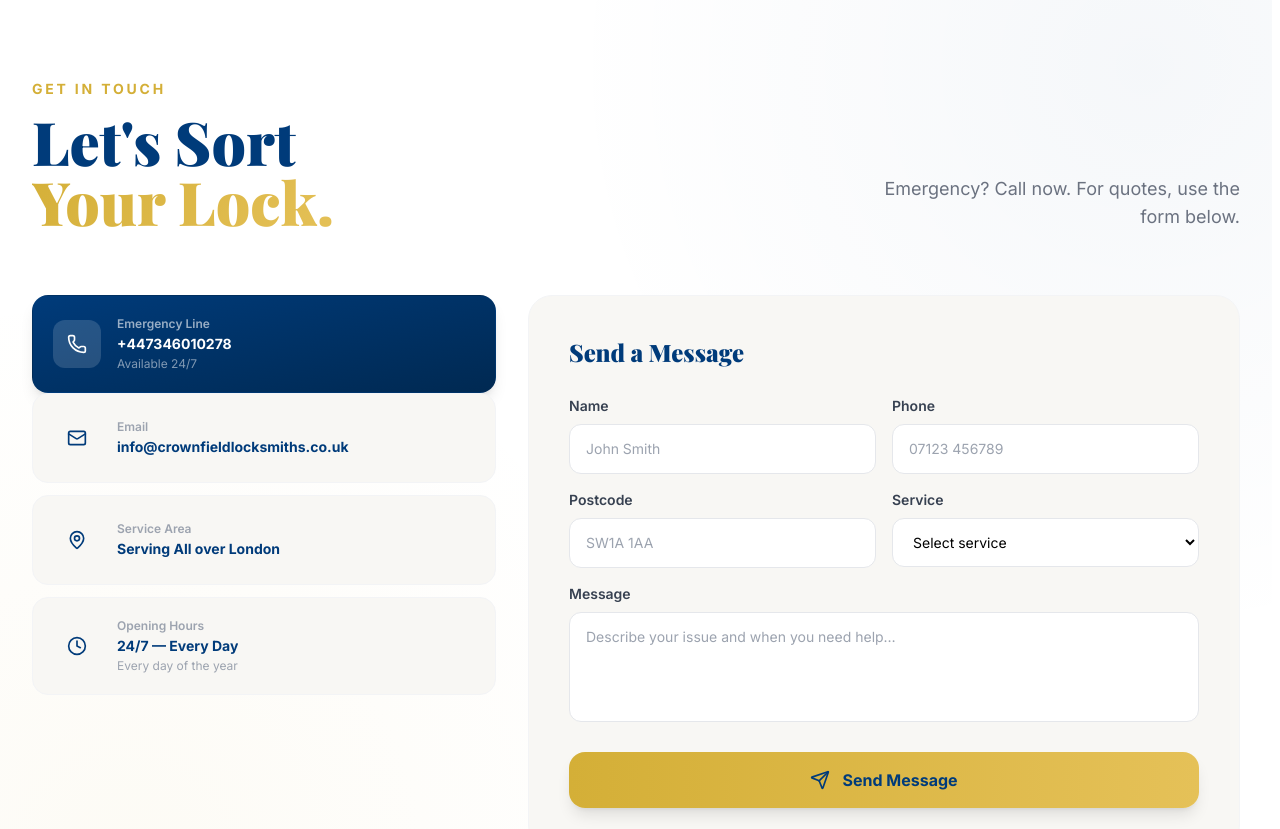
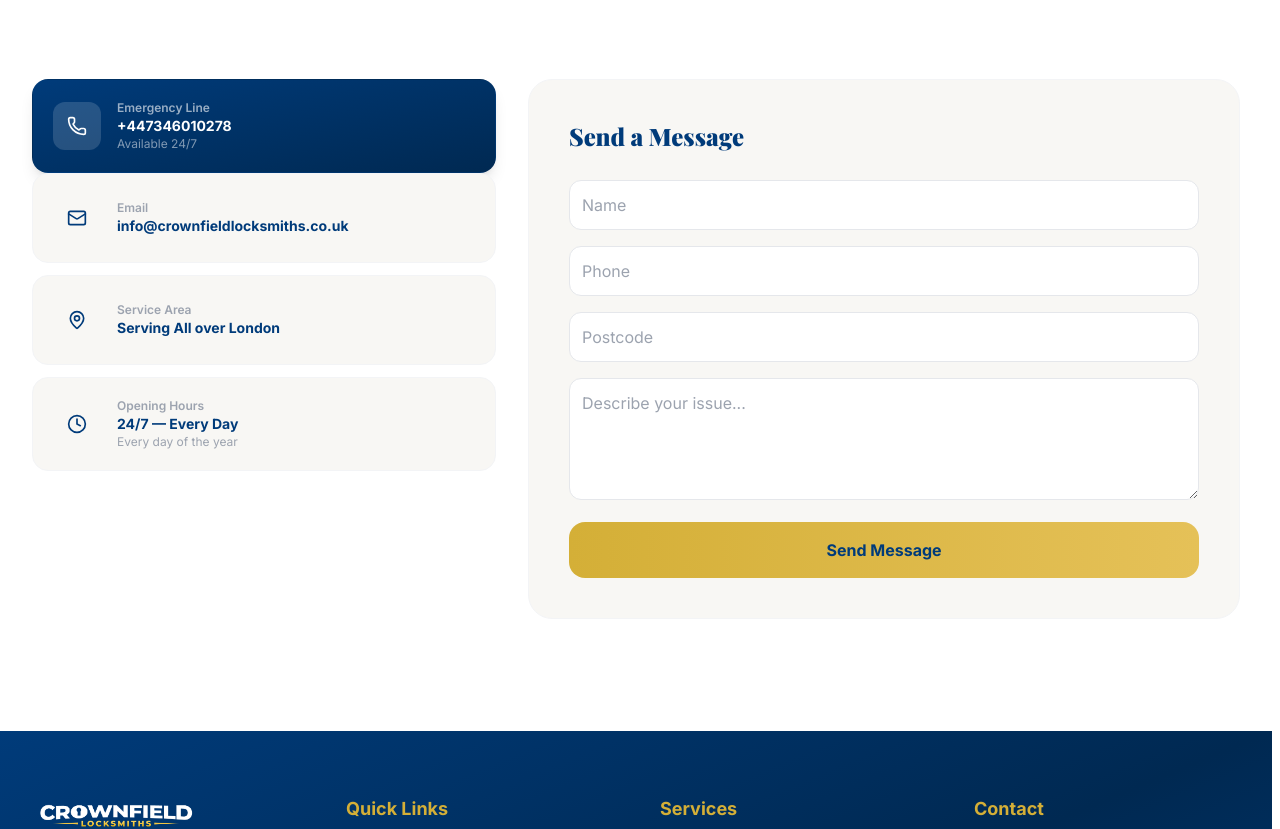
Before and after one commit to mirjonrashid/crownfield-locksmiths-website, a Next.js app: page / in a window 1280 px wide. Shown: the part 7360-8189 px from the top of the page. Built offline with nearby package versions, Linux system fonts and the light colour scheme.

Commit message:
new changes-fix

```diff
--- a/src/components/ContactForm.tsx
+++ b/src/components/ContactForm.tsx
@@ -1,30 +1,25 @@
 "use client";
 
 import { useState } from "react";
-import { motion, AnimatePresence } from "framer-motion";
-import {
-  Phone,
-  Mail,
-  MapPin,
-  Clock,
-  Send,
-  CheckCircle2,
-  AlertCircle,
-} from "lucide-react";
+import { AnimatePresence } from "framer-motion";
+import { Phone, Mail, MapPin, Clock } from "lucide-react";
 import { companyInfo } from "@/data/content";
 
-declare global {
-  interface Window {
-    gtag?: (...args: any[]) => void;
-  }
+type TrackParams = Record<string, string | number | boolean>;
+
+function trackEvent(name: string, params?: TrackParams) {
+  if (typeof window === "undefined") return;
+  window.gtag?.("event", name, params);
 }
 
-function trackEvent(
-  name: string,
-  params?: Record<string, string | number | boolean | undefined>,
-) {
-  if (typeof window === "undefined") return;
-  window.gtag?.("event", name, params || {});
+interface ContactCard {
+  href: string | null;
+  icon: React.ComponentType<{ className?: string }>;
+  label: string;
+  value: string;
+  sub: string | null;
+  dark: boolean;
+  onClick?: () => void;
 }
 
 export default function ContactForm() {
@@ -35,6 +30,7 @@
     service: "",
     message: "",
   });
+
   const [isSubmitting, setIsSubmitting] = useState(false);
   const [submitStatus, setSubmitStatus] = useState<
     "idle" | "success" | "error"
@@ -44,14 +40,15 @@
     e: React.ChangeEvent<
       HTMLInputElement | HTMLTextAreaElement | HTMLSelectElement
     >,
-  ) => setFormData({ ...formData, [e.target.name]: e.target.value });
+  ) => {
+    setFormData({ ...formData, [e.target.name]: e.target.value });
+  };
 
-  const handleSubmit = async (e: React.FormEvent) => {
+  const handleSubmit = async (e: React.FormEvent<HTMLFormElement>) => {
     e.preventDefault();
     setIsSubmitting(true);
     setSubmitStatus("idle");
 
-    // Track attempt (optional)
     trackEvent("contact_form_attempt", {
       service: formData.service || "unknown",
     });
@@ -66,22 +63,19 @@
         body: JSON.stringify({
           access_key: process.env.NEXT_PUBLIC_WEB3FORMS_KEY,
           subject: `New Enquiry from ${formData.name} — ${formData.service}`,
-          name: formData.name,
-          phone: formData.phone,
-          postcode: formData.postcode,
-          service: formData.service,
-          message: formData.message,
+          ...formData,
           to_email: "info@crownfieldlocksmiths.co.uk",
         }),
       });
 
-      const result = await response.json();
+      const result: { success: boolean } = await response.json();
 
-      if (result.success) {
+      if (!result.success) throw new Error("Submission failed");
+
       setSubmitStatus("success");
 
-        // ✅ Conversion event
-        trackEvent("contact_form_submit", {
+      // ✅ PRIMARY CONVERSION EVENT
+      trackEvent("generate_lead", {
         service: formData.service || "unknown",
         postcode: formData.postcode || "unknown",
       });
@@ -96,9 +90,6 @@
         });
         setSubmitStatus("idle");
       }, 3000);
-      } else {
-        throw new Error("Failed");
-      }
     } catch {
       setSubmitStatus("error");
 
@@ -110,7 +101,7 @@
     }
   };
 
-  const contactCards = [
+  const contactCards: ContactCard[] = [
     {
       href: `tel:${companyInfo.phone}`,
       icon: Phone,
@@ -144,7 +135,6 @@
       value: companyInfo.address,
       sub: null,
       dark: false,
-      onClick: undefined,
     },
     {
       href: null,
@@ -153,7 +143,6 @@
       value: companyInfo.hours,
       sub: "Every day of the year",
       dark: false,
-      onClick: undefined,
     },
   ];
 
@@ -162,52 +151,15 @@
       id="contact"
       className="py-20 md:py-28 bg-white relative overflow-hidden"
     >
-      {/* Background */}
-      <div className="absolute inset-0 bg-[radial-gradient(circle_at_10%_90%,rgba(212,175,55,0.05),transparent_40%),radial-gradient(circle_at_90%_10%,rgba(0,59,122,0.04),transparent_40%)]" />
-
       <div className="container-max relative z-10">
-        {/* Header */}
-        <motion.div
-          initial={{ opacity: 0, y: 30 }}
-          whileInView={{ opacity: 1, y: 0 }}
-          viewport={{ once: true }}
-          transition={{ duration: 0.5 }}
-          className="mb-14 md:mb-16"
-        >
-          <p className="text-gold font-bold text-sm uppercase tracking-[0.2em] mb-3">
-            Get In Touch
-          </p>
-          <div className="flex flex-col md:flex-row md:items-end md:justify-between gap-4">
-            <h2 className="heading text-4xl md:text-5xl lg:text-6xl text-primary leading-tight">
-              Let&apos;s Sort
-              <br />
-              <span className="text-gradient-gold">Your Lock.</span>
-            </h2>
-            <p className="text-gray-500 text-lg max-w-sm md:text-right">
-              Emergency? Call now. For quotes, use the form below.
-            </p>
-          </div>
-        </motion.div>
-
         <div className="grid lg:grid-cols-5 gap-6 lg:gap-8">
           {/* Contact Cards */}
-          <motion.div
-            initial={{ opacity: 0, x: -30 }}
-            whileInView={{ opacity: 1, x: 0 }}
-            viewport={{ once: true }}
-            transition={{ duration: 0.5 }}
-            className="lg:col-span-2 space-y-3"
-          >
-            {contactCards.map((card, i) => {
+          <div className="lg:col-span-2 space-y-3">
+            {contactCards.map((card) => {
               const Icon = card.icon;
-              const Inner = (
-                <motion.div
-                  key={card.label}
-                  initial={{ opacity: 0, y: 15 }}
-                  whileInView={{ opacity: 1, y: 0 }}
-                  viewport={{ once: true }}
-                  transition={{ delay: i * 0.08 }}
-                  whileHover={{ x: 4 }}
+
+              const content = (
+                <div
                   className={`flex items-center gap-4 p-5 rounded-2xl border transition-all ${
                     card.dark
                       ? "bg-gradient-to-br from-primary to-primary-dark text-white border-transparent shadow-lg"
@@ -215,7 +167,7 @@
                   }`}
                 >
                   <div
-                    className={`w-12 h-12 rounded-xl flex items-center justify-center flex-shrink-0 ${
+                    className={`w-12 h-12 rounded-xl flex items-center justify-center ${
                       card.dark ? "bg-white/15" : "bg-primary/8"
                     }`}
                   >
@@ -225,16 +177,17 @@
                       }`}
                     />
                   </div>
-                  <div className="min-w-0">
+
+                  <div>
                     <p
-                      className={`text-xs font-semibold mb-0.5 ${
+                      className={`text-xs font-semibold ${
                         card.dark ? "text-white/60" : "text-gray-400"
                       }`}
                     >
                       {card.label}
                     </p>
                     <p
-                      className={`font-bold text-sm truncate ${
+                      className={`font-bold text-sm ${
                         card.dark ? "text-white" : "text-primary"
                       }`}
                     >
@@ -242,7 +195,7 @@
                     </p>
                     {card.sub && (
                       <p
-                        className={`text-xs mt-0.5 ${
+                        className={`text-xs ${
                           card.dark ? "text-white/50" : "text-gray-400"
                         }`}
                       >
@@ -250,31 +203,21 @@
                       </p>
                     )}
                   </div>
-                </motion.div>
+                </div>
               );
 
               return card.href ? (
-                <a
-                  key={card.label}
-                  href={card.href}
-                  onClick={() => card.onClick?.()}
-                >
-                  {Inner}
+                <a key={card.label} href={card.href} onClick={card.onClick}>
+                  {content}
                 </a>
               ) : (
-                <div key={card.label}>{Inner}</div>
+                <div key={card.label}>{content}</div>
               );
             })}
-          </motion.div>
+          </div>
 
           {/* Form */}
-          <motion.div
-            initial={{ opacity: 0, x: 30 }}
-            whileInView={{ opacity: 1, x: 0 }}
-            viewport={{ once: true }}
-            transition={{ duration: 0.5, delay: 0.1 }}
-            className="lg:col-span-3"
-          >
+          <div className="lg:col-span-3">
             <form
               onSubmit={handleSubmit}
               className="bg-[#F8F7F4] rounded-3xl p-6 md:p-10 border border-gray-100"
@@ -283,157 +226,68 @@
                 Send a Message
               </h3>
 
-              <div className="grid sm:grid-cols-2 gap-4 mb-4">
-                <div>
-                  <label className="block text-sm font-semibold text-gray-700 mb-2">
-                    Name
-                  </label>
               <input
                 type="text"
                 name="name"
                 value={formData.name}
                 onChange={handleChange}
                 required
-                    className="w-full px-4 py-3.5 border border-gray-200 rounded-xl bg-white focus:ring-2 focus:ring-gold/40 focus:border-gold outline-none transition-all text-sm"
-                    placeholder="John Smith"
+                placeholder="Name"
+                className="w-full mb-4 p-3 rounded-xl border border-gray-200"
               />
-                </div>
-                <div>
-                  <label className="block text-sm font-semibold text-gray-700 mb-2">
-                    Phone
-                  </label>
+
               <input
                 type="tel"
                 name="phone"
                 value={formData.phone}
                 onChange={handleChange}
                 required
-                    className="w-full px-4 py-3.5 border border-gray-200 rounded-xl bg-white focus:ring-2 focus:ring-gold/40 focus:border-gold outline-none transition-all text-sm"
-                    placeholder="07123 456789"
+                placeholder="Phone"
+                className="w-full mb-4 p-3 rounded-xl border border-gray-200"
               />
-                </div>
-              </div>
 
-              <div className="grid sm:grid-cols-2 gap-4 mb-4">
-                <div>
-                  <label className="block text-sm font-semibold text-gray-700 mb-2">
-                    Postcode
-                  </label>
               <input
                 type="text"
                 name="postcode"
                 value={formData.postcode}
                 onChange={handleChange}
                 required
-                    className="w-full px-4 py-3.5 border border-gray-200 rounded-xl bg-white focus:ring-2 focus:ring-gold/40 focus:border-gold outline-none transition-all text-sm"
-                    placeholder="SW1A 1AA"
+                placeholder="Postcode"
+                className="w-full mb-4 p-3 rounded-xl border border-gray-200"
               />
-                </div>
-                <div>
-                  <label className="block text-sm font-semibold text-gray-700 mb-2">
-                    Service
-                  </label>
-                  <select
-                    name="service"
-                    value={formData.service}
-                    onChange={handleChange}
-                    required
-                    className="w-full px-4 py-3.5 border border-gray-200 rounded-xl bg-white focus:ring-2 focus:ring-gold/40 focus:border-gold outline-none transition-all text-sm"
-                  >
-                    <option value="">Select service</option>
-                    <option value="Emergency Lockout">Emergency Lockout</option>
-                    <option value="Lock Replacement">Lock Replacement</option>
-                    <option value="Lock Repair">Lock Repair</option>
-                    <option value="UPVC Issues">UPVC Issues</option>
-                    <option value="Security Upgrade">Security Upgrade</option>
-                    <option value="Key Cutting">Key Cutting</option>
-                    <option value="Other">Other</option>
-                  </select>
-                </div>
-              </div>
 
-              <div className="mb-6">
-                <label className="block text-sm font-semibold text-gray-700 mb-2">
-                  Message
-                </label>
               <textarea
                 name="message"
                 value={formData.message}
                 onChange={handleChange}
                 required
                 rows={4}
-                  className="w-full px-4 py-3.5 border border-gray-200 rounded-xl bg-white focus:ring-2 focus:ring-gold/40 focus:border-gold outline-none transition-all resize-none text-sm"
-                  placeholder="Describe your issue and when you need help…"
+                placeholder="Describe your issue..."
+                className="w-full mb-4 p-3 rounded-xl border border-gray-200"
               />
-              </div>
 
-              <motion.button
+              <button
                 type="submit"
                 disabled={isSubmitting}
-                whileHover={{ scale: isSubmitting ? 1 : 1.02 }}
-                whileTap={{ scale: isSubmitting ? 1 : 0.98 }}
-                className={`w-full py-4 px-6 rounded-2xl font-bold text-base flex items-center justify-center gap-3 transition-all ${
-                  isSubmitting
-                    ? "bg-gray-200 cursor-not-allowed text-gray-400"
-                    : submitStatus === "success"
-                      ? "bg-emerald-500 text-white"
-                      : submitStatus === "error"
-                        ? "bg-red-500 text-white"
-                        : "bg-gradient-to-r from-gold to-gold-light text-primary shadow-lg hover:shadow-gold"
-                }`}
+                className="w-full py-4 rounded-2xl font-bold bg-gradient-to-r from-gold to-gold-light text-primary"
               >
-                {isSubmitting ? (
-                  <>
-                    <motion.div
-                      animate={{ rotate: 360 }}
-                      transition={{
-                        duration: 1,
-                        repeat: Infinity,
-                        ease: "linear",
-                      }}
-                      className="w-5 h-5 border-2 border-gray-400 border-t-transparent rounded-full"
-                    />
-                    Sending…
-                  </>
-                ) : submitStatus === "success" ? (
-                  <>
-                    <CheckCircle2 className="w-5 h-5" /> Message Sent!
-                  </>
-                ) : submitStatus === "error" ? (
-                  <>
-                    <AlertCircle className="w-5 h-5" /> Failed — Please Call
-                  </>
-                ) : (
-                  <>
-                    <Send className="w-5 h-5" /> Send Message
-                  </>
-                )}
-              </motion.button>
+                {isSubmitting ? "Sending…" : "Send Message"}
+              </button>
 
               <AnimatePresence>
                 {submitStatus === "success" && (
-                  <motion.div
-                    initial={{ opacity: 0, y: -8 }}
-                    animate={{ opacity: 1, y: 0 }}
-                    exit={{ opacity: 0 }}
-                    className="mt-4 p-4 rounded-xl bg-emerald-50 border border-emerald-200 text-center text-emerald-800 font-medium text-sm"
-                  >
-                    ✓ We&apos;ll be in touch shortly.
-                  </motion.div>
+                  <div className="mt-4 text-emerald-600 text-sm text-center">
+                    ✓ We’ll be in touch shortly.
+                  </div>
                 )}
                 {submitStatus === "error" && (
-                  <motion.div
-                    initial={{ opacity: 0, y: -8 }}
-                    animate={{ opacity: 1, y: 0 }}
-                    exit={{ opacity: 0 }}
-                    className="mt-4 p-4 rounded-xl bg-red-50 border border-red-200 text-center text-red-800 font-medium text-sm"
-                  >
+                  <div className="mt-4 text-red-600 text-sm text-center">
                     Please call {companyInfo.phone} directly.
-                  </motion.div>
+                  </div>
                 )}
               </AnimatePresence>
             </form>
-          </motion.div>
+          </div>
         </div>
       </div>
     </section>
--- a/src/components/Header.tsx
+++ b/src/components/Header.tsx
@@ -12,18 +12,11 @@
 import { Phone, Menu, X } from "lucide-react";
 import { companyInfo } from "@/data/content";
 
-declare global {
-  interface Window {
-    gtag?: (...args: any[]) => void;
-  }
-}
+type TrackParams = Record<string, string | number | boolean>;
 
-function trackEvent(
-  name: string,
-  params?: Record<string, string | number | boolean | undefined>,
-) {
+function trackEvent(name: string, params?: TrackParams) {
   if (typeof window === "undefined") return;
-  window.gtag?.("event", name, params || {});
+  window.gtag?.("event", name, params);
 }
 
 export default function Header() {
@@ -47,11 +40,7 @@
   }, [scrollY]);
 
   useEffect(() => {
-    if (mobileOpen) {
-      document.body.style.overflow = "hidden";
-    } else {
-      document.body.style.overflow = "";
-    }
+    document.body.style.overflow = mobileOpen ? "hidden" : "";
     return () => {
       document.body.style.overflow = "";
     };
@@ -125,6 +114,12 @@
                         ? "text-gray-600 hover:text-primary hover:bg-primary/5"
                         : "text-white/85 hover:text-white hover:bg-white/10"
                     }`}
+                    onClick={() =>
+                      trackEvent("nav_click", {
+                        location: "header_desktop_nav",
+                        label: link.label,
+                      })
+                    }
                   >
                     {link.label}
                   </Link>
@@ -178,9 +173,7 @@
                     transition={{ duration: 0.2 }}
                   >
                     <Menu
-                      className={`w-6 h-6 ${
-                        scrolled ? "text-gray-800" : "text-white"
-                      }`}
+                      className={`w-6 h-6 ${scrolled ? "text-gray-800" : "text-white"}`}
                     />
                   </motion.div>
                 )}
@@ -224,7 +217,13 @@
                     >
                       <Link
                         href={link.href}
-                        onClick={() => setMobileOpen(false)}
+                        onClick={() => {
+                          trackEvent("nav_click", {
+                            location: "header_mobile_nav",
+                            label: link.label,
+                          });
+                          setMobileOpen(false);
+                        }}
                         className="flex items-center px-4 py-3.5 rounded-2xl font-semibold text-gray-700 hover:bg-primary/5 hover:text-primary transition-all"
                       >
                         {link.label}
```
Also changed, not shown: src/components/Hero.tsx (+2 -19 lines). Lines whose indentation alone changed are shown as unchanged.
